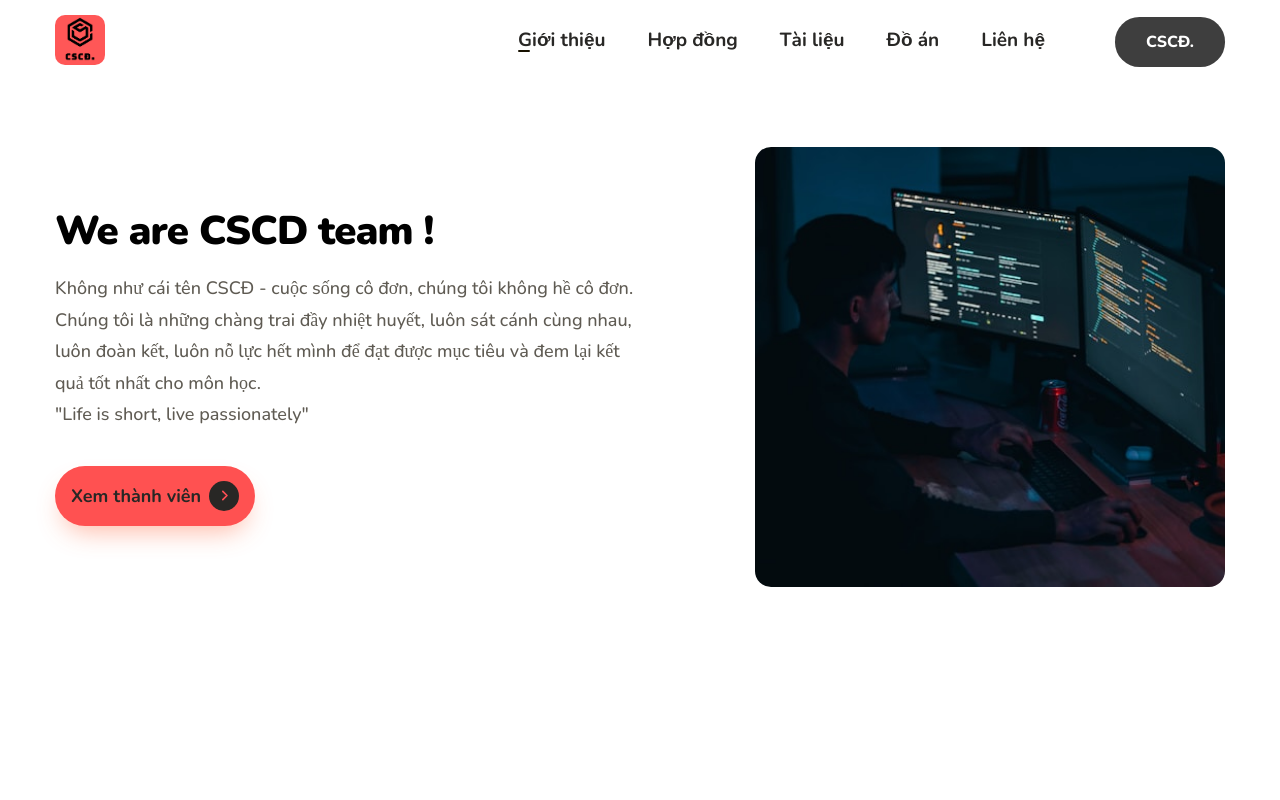
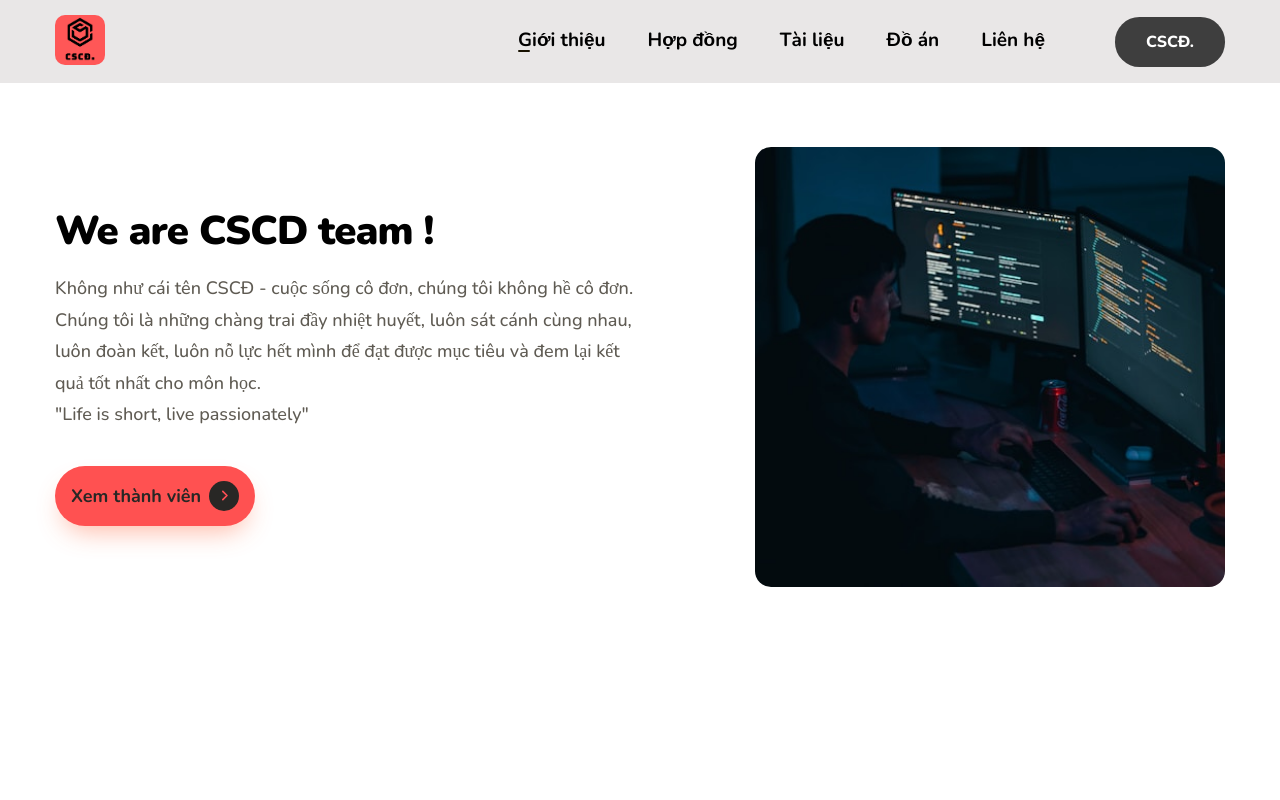
Before and after one commit to cscdk22/web-of-cscd, a plain HTML site: page index.html in a window 1280 px wide. Shown: the top 800 px of the page. Drawn offline with nearby package versions, Linux system fonts and the light colour scheme.

Commit message:
sửa màu header

```diff
--- a/assets/css/styles.css
+++ b/assets/css/styles.css
@@ -63,6 +63,7 @@ a {
     /* background-color: #ff5151; */
     background-color: #FFF;
     z-index: 1;
+    background-color:#e9e7e7 ;
 }
 /* ========================================Navigation============================== */
 .navbar{
@@ -92,7 +93,7 @@ a {
     font-size: 1.9rem;
     font-weight: 700;
     text-align: center;
-    color: #282725;
+    color: black;
 }
 .navbar ul a:hover{
     text-shadow: 1px 0 0 currentColor;
```
